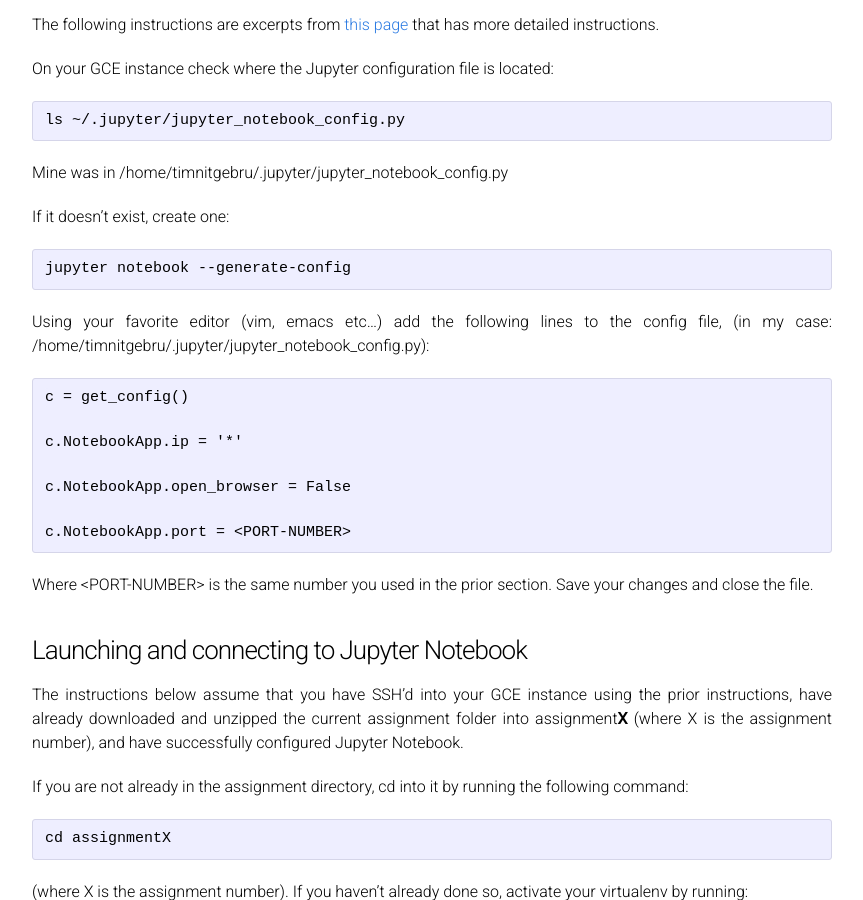
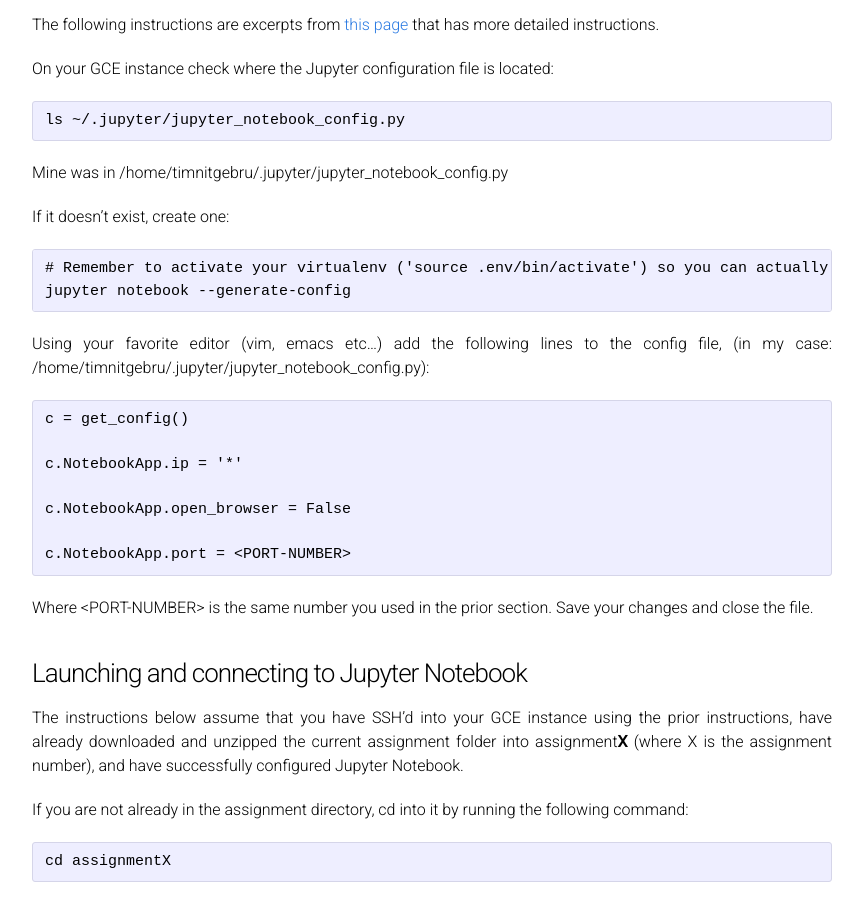
Before and after one commit to cs231n/cs231n.github.io, a Jekyll site: the page built from google_cloud_tutorial.md, in a window 1280 px wide and 900 px high, scrolled down 10271 px. Shown: the whole window, without its empty margins (208-1071 px from the left). Built offline with Jekyll 4.4.1, drawn with Linux system fonts in a browser that asks for light colours.

Commit message:
Added quick reminder to activate virtualenv

````diff
--- a/google_cloud_tutorial.md
+++ b/google_cloud_tutorial.md
@@ -151,6 +151,7 @@
 If it doesn’t exist, create one:
 
 ```
+# Remember to activate your virtualenv ('source .env/bin/activate') so you can actually run jupyter :)
 jupyter notebook --generate-config
 ```
 
````
